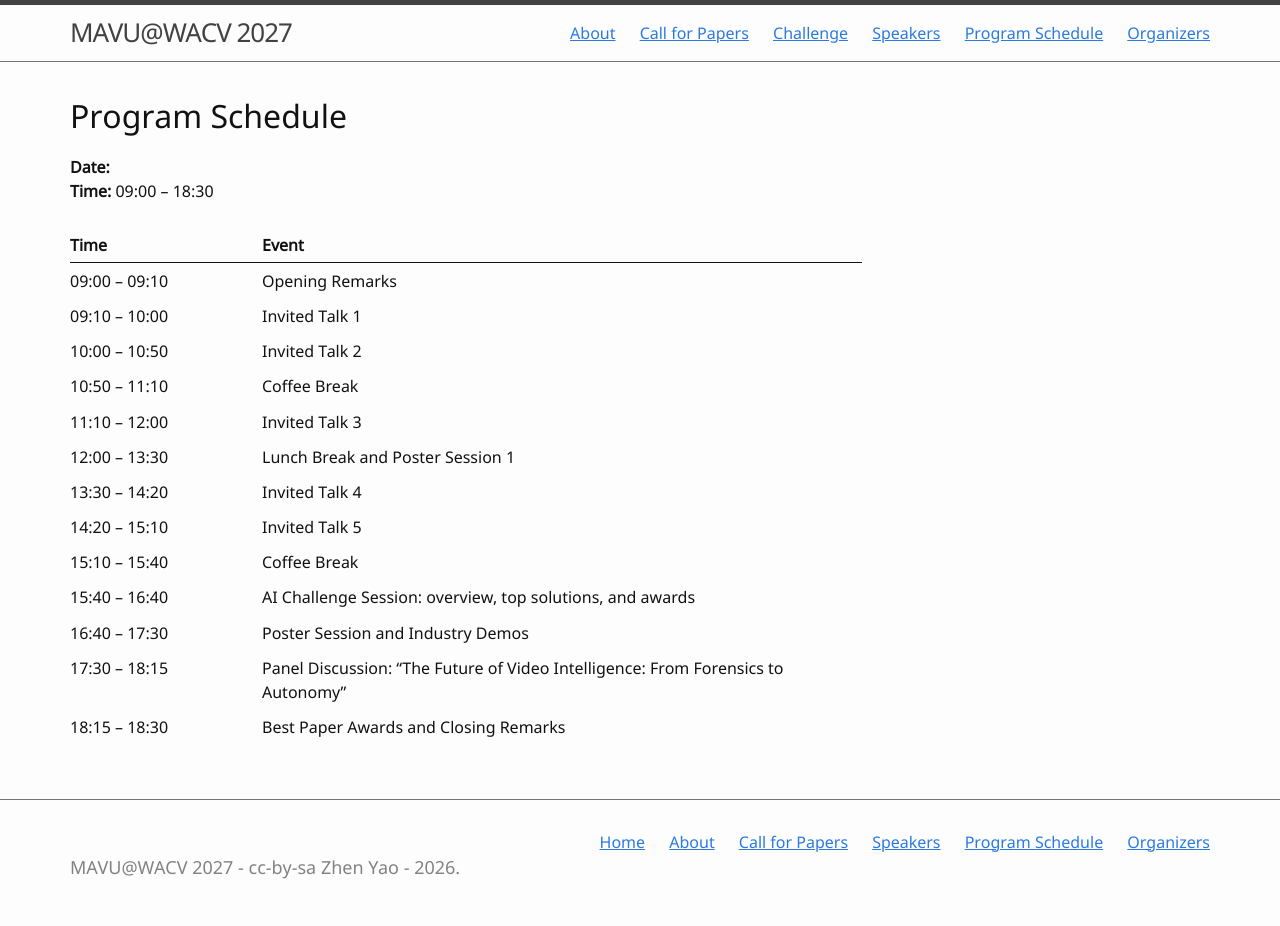
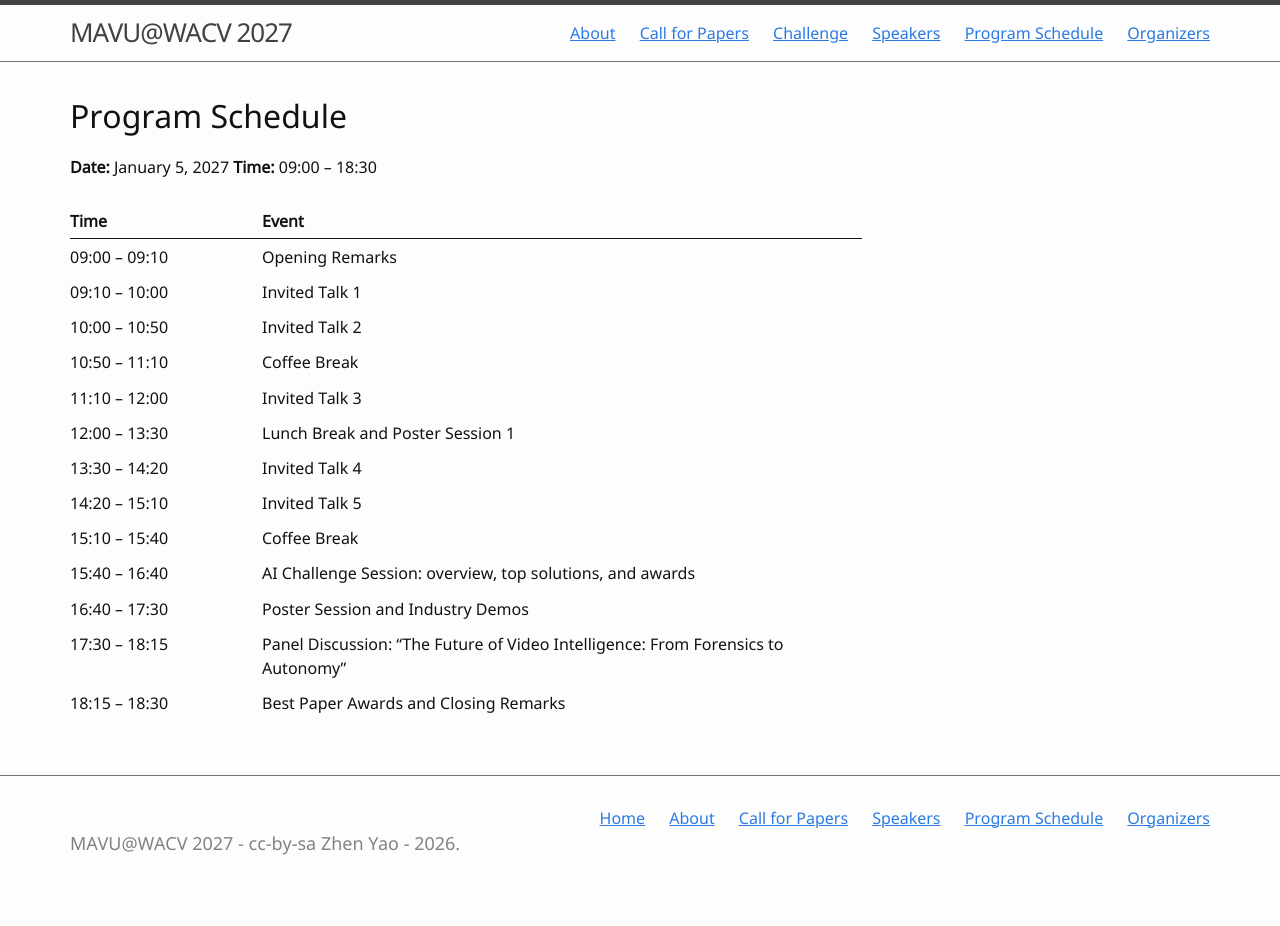
Before and after one commit to zyaocoder/MAVU-workshop-2027, a Jekyll site: the page built from 2-program.md, in a window 1280 px wide. Built offline with Jekyll 4.4.1, drawn with Linux system fonts in a browser that asks for light colours; after the commit the page ends 902 px from its top, so only the background shows below that.

Commit message:
Update 2-program.md

```diff
--- a/2-program.md
+++ b/2-program.md
@@ -5,7 +5,7 @@ nav: true
 
 # Program Schedule
 
-**Date:**
+**Date:** January 5, 2027
 **Time:** 09:00 – 18:30
 
 
```
